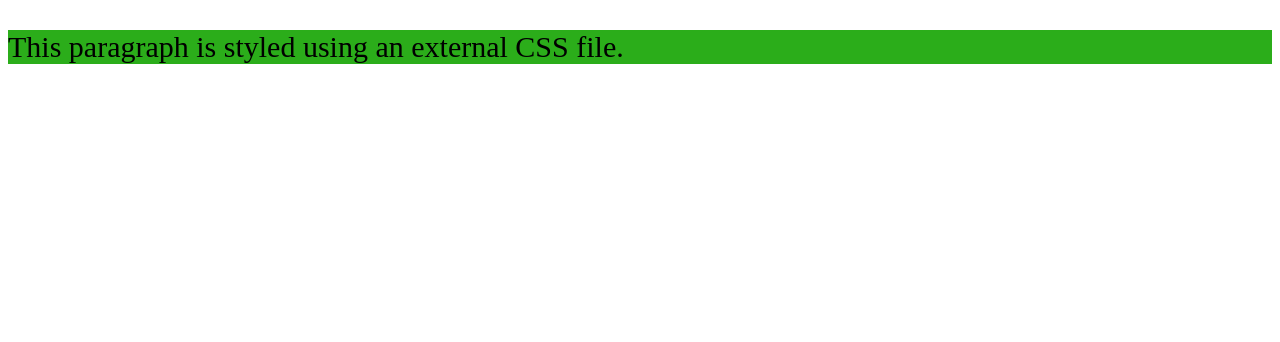
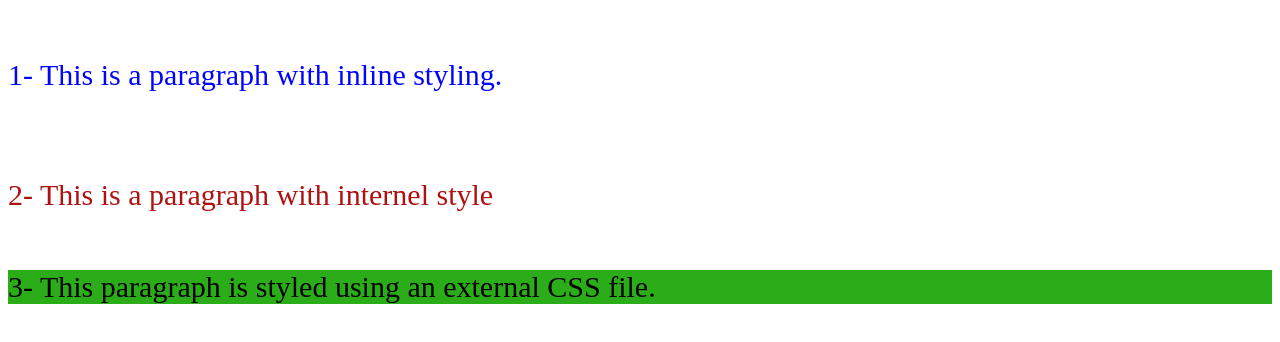
Before and after one commit to solx4/CSS_Sesstions, a plain HTML site: page S1/index.html in a window 1280 px wide. Drawn offline with Linux system fonts and the light colour scheme.

Commit message:
formating using div

```diff
--- a/S1/index.html
+++ b/S1/index.html
@@ -1,24 +1,34 @@
 <!DOCTYPE html>
 <html lang="en">
 <head>
-    <meta charset="UTF-8">
-    <meta name="viewport" content="width=device-width, initial-scale=1.0">
     <!-- outline  style -->
     <link rel="stylesheet" href="main.css">
+
     <title>S1</title>
+
     <!-- internel style -->
- <!-- <style>
-     p {
-        font-size: 30px;
-        color: #333;
-        line-height: 3;
+ <style>
+     #internel {
+         font-size: 30px;
+         color: #af1111;
+         line-height: 3;
      }
- </style> -->
+ </style>
+
+
 </head>
-<body>
-     <!-- inline style -->
-      <!-- <p style="font-size: 30px; color: #af1111; line-height: 3;">This is a paragraph with inline styling.</p> -->
-     <!-- <p>Welcome to the S1 page! This is a simple HTML template with a header and main content area.</p> -->
-     <p class="highlight" id="wel">This paragraph is styled using an external CSS file.</p>
+
+    <div class="inline style ">
+    <p style="font-size: 30px; color: #0004fd; line-height: 3;">1- This is a paragraph with inline styling.</p>
+
+    </div>
+
+<div class="internal style">
+     <p id="internel">2- This is a paragraph with  internel style</p>
+     </div>
+
+     <div class="external style">
+     <p class="highlight" id="wel"> 3- This paragraph is styled using an external CSS file.</p>
+     </div>
 </body>
 </html>
--- a/S1/main.css
+++ b/S1/main.css
@@ -1,6 +1,4 @@
-.p{
-color: rgb(86, 43, 143);
-}
+
 .highlight{
 
 
```
